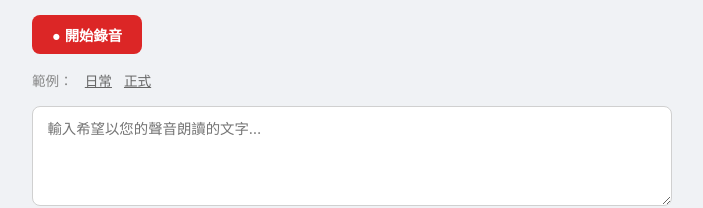
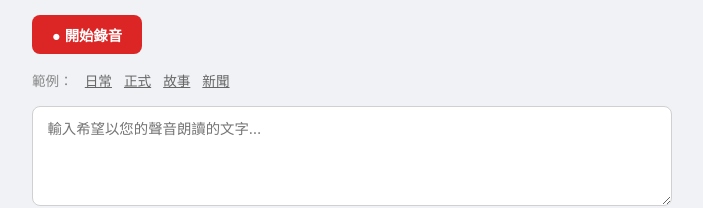
Before and after one commit to mdtsai456/Life-Course-VC, a React (Vite) app in the folder frontend/: page / in a window 1280 px wide. Shown: the part 129-337 px from the top of the page, without its empty margins (132-835 px from the left). Built offline with nearby package versions, Linux system fonts and the light colour scheme.

Commit message:
feat: add story and news example texts for voice cloning

```diff
--- a/frontend/src/components/VoiceCloner.jsx
+++ b/frontend/src/components/VoiceCloner.jsx
@@ -51,6 +51,8 @@ const CLONE_PROGRESS_LABELS = { uploading: '上傳錄音中...', processing: '
 const EXAMPLE_TEXTS = [
   { label: '日常', text: '嗨，你好嗎？今天天氣真不錯，一起出去走走吧！' },
   { label: '正式', text: '各位觀眾大家好，歡迎收聽今天的節目，我是你們的主持人。' },
+  { label: '故事', text: '從前從前，在一座大山的腳下，住著一位善良的老爺爺。' },
+  { label: '新聞', text: '根據最新報導，本週氣溫將持續回暖，預計週末會迎來晴朗好天氣。' },
 ]
 
 // --- Component ---
--- a/frontend/src/index.css
+++ b/frontend/src/index.css
@@ -213,6 +213,7 @@ body {
 
 .example-texts {
   display: flex;
+  flex-wrap: wrap;
   align-items: center;
   gap: 0.75rem;
   font-size: 0.85rem;
```
